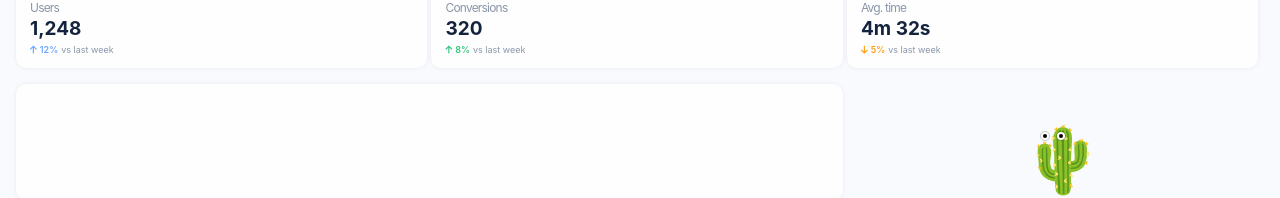
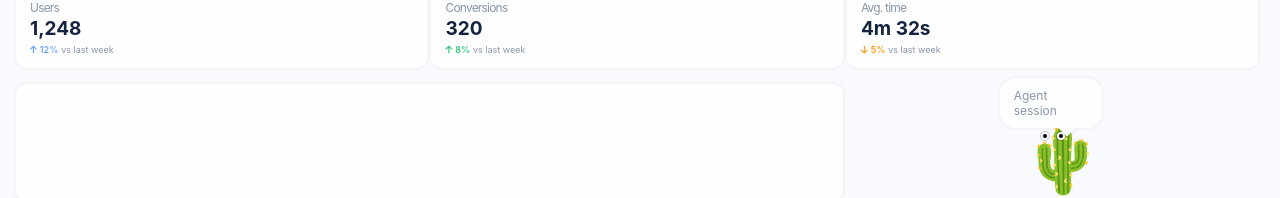
Before and after one commit to viz-oss/dash, a Vue app: page / in a window 1280 px wide. Shown: the part 348-546 px from the top of the page. Built offline with nearby package versions, Linux system fonts and the light colour scheme.

Commit message:
Cac2 finished.

```diff
--- a/src/components/AgentAvatar.vue
+++ b/src/components/AgentAvatar.vue
@@ -9,6 +9,7 @@ const eyeRight = ref<HTMLElement | null>(null)
 
 onMounted(() => {
   window.addEventListener('mousemove', onMouseMove, { passive: true })
+  startAnimationLoop()
 
   if (osName.value === 'ios') {
     if (eyeLeft.value) {
@@ -23,6 +24,11 @@ onMounted(() => {
 onBeforeUnmount(() => {
   window.removeEventListener('mousemove', onMouseMove)
 
+  if (animationFrameId !== null) {
+    cancelAnimationFrame(animationFrameId)
+    animationFrameId = null
+  }
+
   if (returnToCenterTimer !== null) {
     clearTimeout(returnToCenterTimer)
     returnToCenterTimer = null
@@ -33,7 +39,7 @@ onBeforeUnmount(() => {
  * Move both pupils toward the cursor.
  */
 
-function lookAt(cursorX: number, cursorY: number) {
+function lookAt(cursorX: number, cursorY: number): void {
   updatePupil(eyeLeft.value, cursorX, cursorY)
   updatePupil(eyeRight.value, cursorX, cursorY)
 }
@@ -42,11 +48,20 @@ function lookAt(cursorX: number, cursorY: number) {
  * Update one pupil offset and clamp it to a small radius.
  */
 
-function updatePupil(eye: HTMLElement | null, cursorX: number, cursorY: number) {
+function updatePupil(
+  eye: HTMLElement | null,
+  cursorX: number | null,
+  cursorY: number | null,
+): void {
   if (!eye) {
     return
   }
 
+  const state = pupilState.get(eye) ?? { x: 0, y: 0 }
+  let targetX = 0
+  let targetY = 0
+
+  if (cursorX !== null && cursorY !== null) {
     const rect = eye.getBoundingClientRect()
     const centerX = rect.left + rect.width / 2
     const centerY = rect.top + rect.height / 2
@@ -54,31 +69,35 @@ function updatePupil(eye: HTMLElement | null, cursorX: number, cursorY: number)
     const deltaY = cursorY - centerY
     const distance = Math.hypot(deltaX, deltaY)
 
-  let moveX = 0
-  let moveY = 0
-
     if (distance > 0) {
       const ratio = Math.min(maxPupilOffset / distance, 1)
-    moveX = deltaX * ratio
-    moveY = deltaY * ratio
+      targetX = deltaX * ratio
+      targetY = deltaY * ratio
+    }
   }
 
-  eye.style.setProperty('--pupil-x', `${moveX.toFixed(2)}px`)
-  eye.style.setProperty('--pupil-y', `${moveY.toFixed(2)}px`)
+  const easing = pointerActive ? followEasing : returnEasing
+  state.x += (targetX - state.x) * easing
+  state.y += (targetY - state.y) * easing
+  pupilState.set(eye, state)
+
+  eye.style.setProperty('--pupil-x', `${state.x.toFixed(2)}px`)
+  eye.style.setProperty('--pupil-y', `${state.y.toFixed(2)}px`)
 }
 
 /**
  * Return pupils to center after brief mouse inactivity.
  */
 
-function scheduleReturnToCenter() {
+function scheduleReturnToCenter(): void {
   if (returnToCenterTimer) {
     clearTimeout(returnToCenterTimer)
   }
 
   returnToCenterTimer = setTimeout(() => {
-    centerPupil(eyeLeft.value)
-    centerPupil(eyeRight.value)
+    pointerActive = false
+    targetCursorX = null
+    targetCursorY = null
     returnToCenterTimer = null
   }, returnToCenterDelay)
 }
@@ -87,21 +106,51 @@ function scheduleReturnToCenter() {
  * Reset one pupil offset to center.
  */
 
-function centerPupil(eye: HTMLElement | null) {
+function centerPupil(eye: HTMLElement | null): void {
   if (!eye) {
     return
   }
 
+  pupilState.set(eye, { x: 0, y: 0 })
   eye.style.setProperty('--pupil-x', '0px')
   eye.style.setProperty('--pupil-y', '0px')
+}
+
+function animatePupils(): void {
+  if (targetCursorX !== null && targetCursorY !== null) {
+    lookAt(targetCursorX, targetCursorY)
+  } else {
+    updatePupil(eyeLeft.value, null, null)
+    updatePupil(eyeRight.value, null, null)
+  }
+
+  animationFrameId = requestAnimationFrame(animatePupils)
+}
+
+function startAnimationLoop(): void {
+  if (animationFrameId !== null) {
+    return
+  }
+
+  animationFrameId = requestAnimationFrame(animatePupils)
 }
 
 // Pupils follow the cursor with a small bounded offset.
 const maxPupilOffset = 2.8
 const returnToCenterDelay = 800
+const followEasing = 0.24
+const returnEasing = 0.1
 let returnToCenterTimer: ReturnType<typeof setTimeout> | null = null
+let animationFrameId: number | null = null
+let targetCursorX: number | null = null
+let targetCursorY: number | null = null
+let pointerActive = false
+const pupilState = new WeakMap<HTMLElement, { x: number; y: number }>()
+
 const onMouseMove = (event: MouseEvent) => {
-  lookAt(event.clientX, event.clientY)
+  pointerActive = true
+  targetCursorX = event.clientX
+  targetCursorY = event.clientY
   scheduleReturnToCenter()
 }
 </script>
@@ -112,6 +161,7 @@ const onMouseMove = (event: MouseEvent) => {
       🌵
       <div ref="eyeLeft" class="eye left"></div>
       <div ref="eyeRight" class="eye right"></div>
+      <div class="cloud">Agent session</div>
     </div>
   </div>
 </template>
@@ -168,6 +218,31 @@ const onMouseMove = (event: MouseEvent) => {
   background-color: black;
   border-radius: 50%;
   transform: translate(var(--pupil-x, 0px), var(--pupil-y, 0px));
-  transition: transform 100ms ease-out;
+  transition: none;
+}
+
+.cloud {
+  position: absolute;
+  left: -23px;
+  top: -42px;
+  width: 74px;
+  font-size: 12px;
+  color: var(--font-color-light);
+  background: var(--white-color);
+  box-shadow: 0 0 4px var(--shadow-color);
+  border-radius: 16px;
+  padding: 10px 14px;
+}
+
+.cloud::after {
+  content: '';
+  position: absolute;
+  bottom: -6px;
+  right: 29px;
+  width: 12px;
+  height: 12px;
+  background: var(--white-color);
+  box-shadow: 2px 2px 4px var(--shadow-color);
+  transform: rotate(45deg);
 }
 </style>
```
Lines whose indentation alone changed are shown as unchanged.
